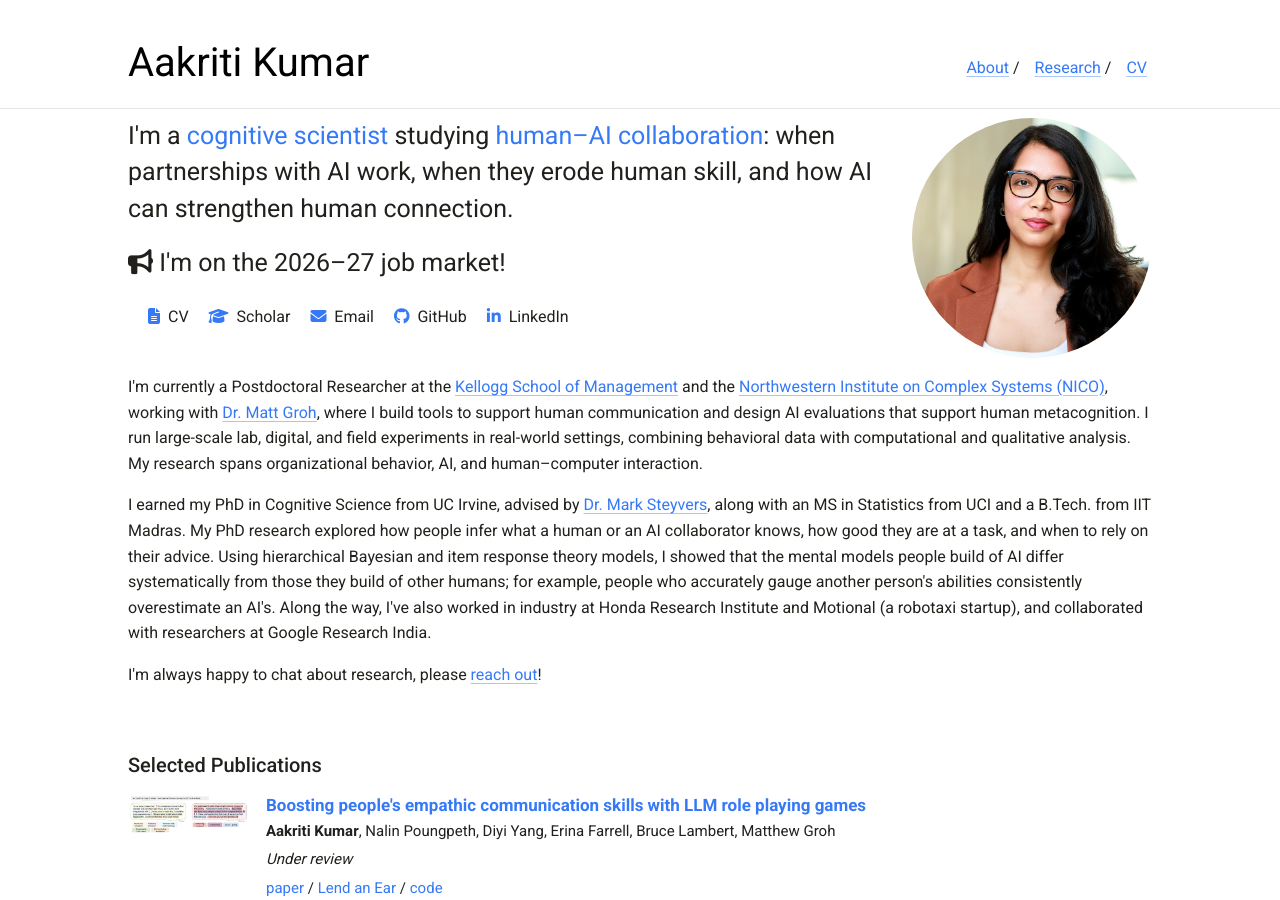
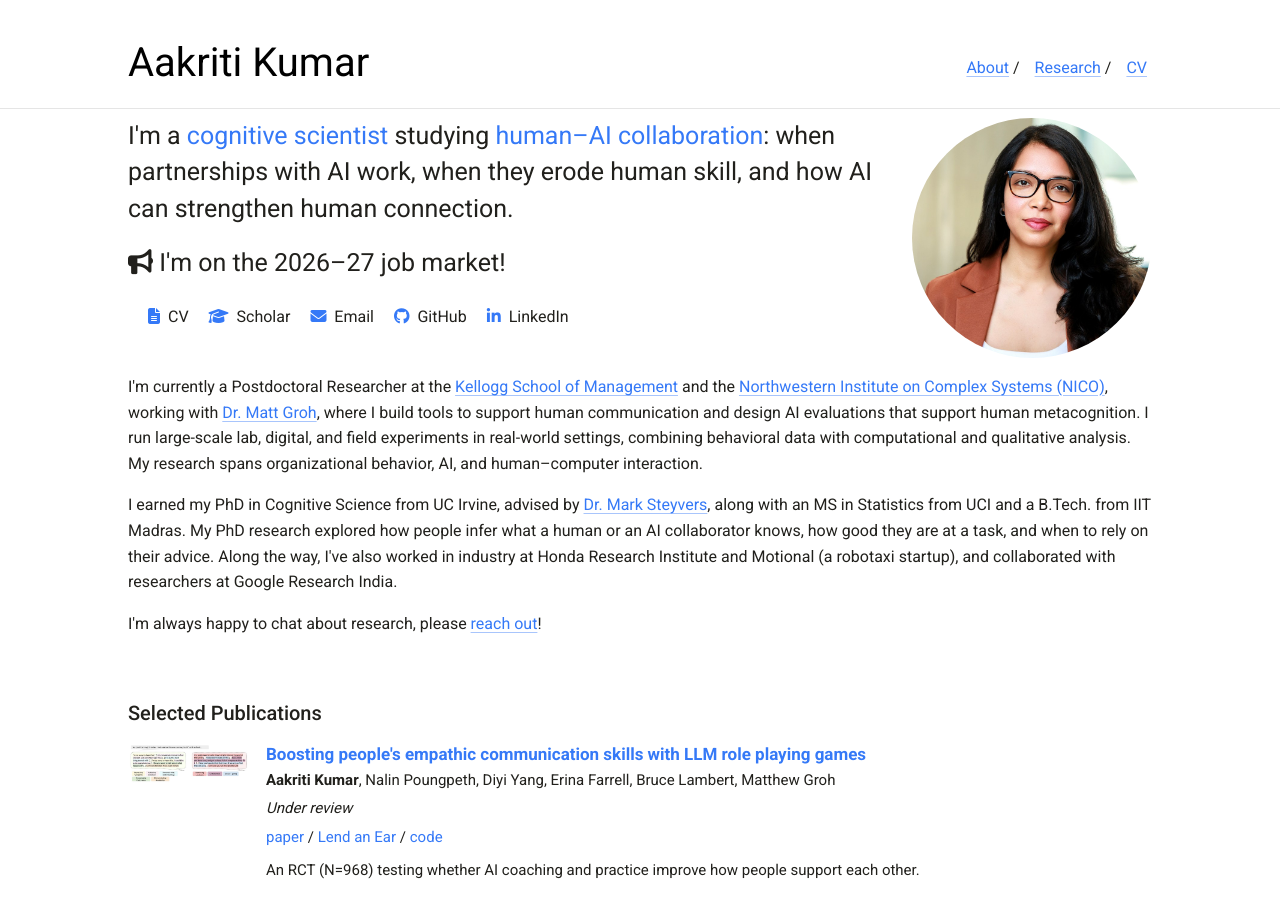
Before and after one commit to aakriti1kumar/aakriti1kumar.github.io, a Jekyll site: the page built from index.md, in a window 1280 px wide and 900 px high. Built offline with Jekyll 4.4.1, drawn with Linux system fonts in a browser that asks for light colours; Markdown is read by kramdown in place of the engine named in the settings.

```diff
--- a/index.md
+++ b/index.md
@@ -19,7 +19,7 @@
 
 <p>I'm currently a Postdoctoral Researcher at the <a href="https://www.kellogg.northwestern.edu/">Kellogg School of Management</a> and the <a href="https://www.nico.northwestern.edu/">Northwestern Institute on Complex Systems (NICO)</a>, working with <a href="https://mattgroh.com/">Dr. Matt Groh</a>, where I build tools to support human communication and design AI evaluations that support human metacognition. I run large-scale lab, digital, and field experiments in real-world settings, combining behavioral data with computational and qualitative analysis. My research spans organizational behavior, AI, and human&ndash;computer interaction.</p>
 
-<p>I earned my PhD in Cognitive Science from UC Irvine, advised by <a href="https://steyvers.socsci.uci.edu/">Dr. Mark Steyvers</a>, along with an MS in Statistics from UCI and a B.Tech. from IIT Madras. My PhD research explored how people infer what a human or an AI collaborator knows, how good they are at a task, and when to rely on their advice. Using hierarchical Bayesian and item response theory models, I showed that the mental models people build of AI differ systematically from those they build of other humans; for example, people who accurately gauge another person's abilities consistently overestimate an AI's. Along the way, I've also worked in industry at Honda Research Institute and Motional (a robotaxi startup), and collaborated with researchers at Google Research India.</p>
+<p>I earned my PhD in Cognitive Science from UC Irvine, advised by <a href="https://steyvers.socsci.uci.edu/">Dr. Mark Steyvers</a>, along with an MS in Statistics from UCI and a B.Tech. from IIT Madras. My PhD research explored how people infer what a human or an AI collaborator knows, how good they are at a task, and when to rely on their advice. Along the way, I've also worked in industry at Honda Research Institute and Motional (a robotaxi startup), and collaborated with researchers at Google Research India.</p>
 
 <p>I'm always happy to chat about research, please <a href="mailto:aakriti1kumar@gmail.com">reach out</a>!</p>
 
```
